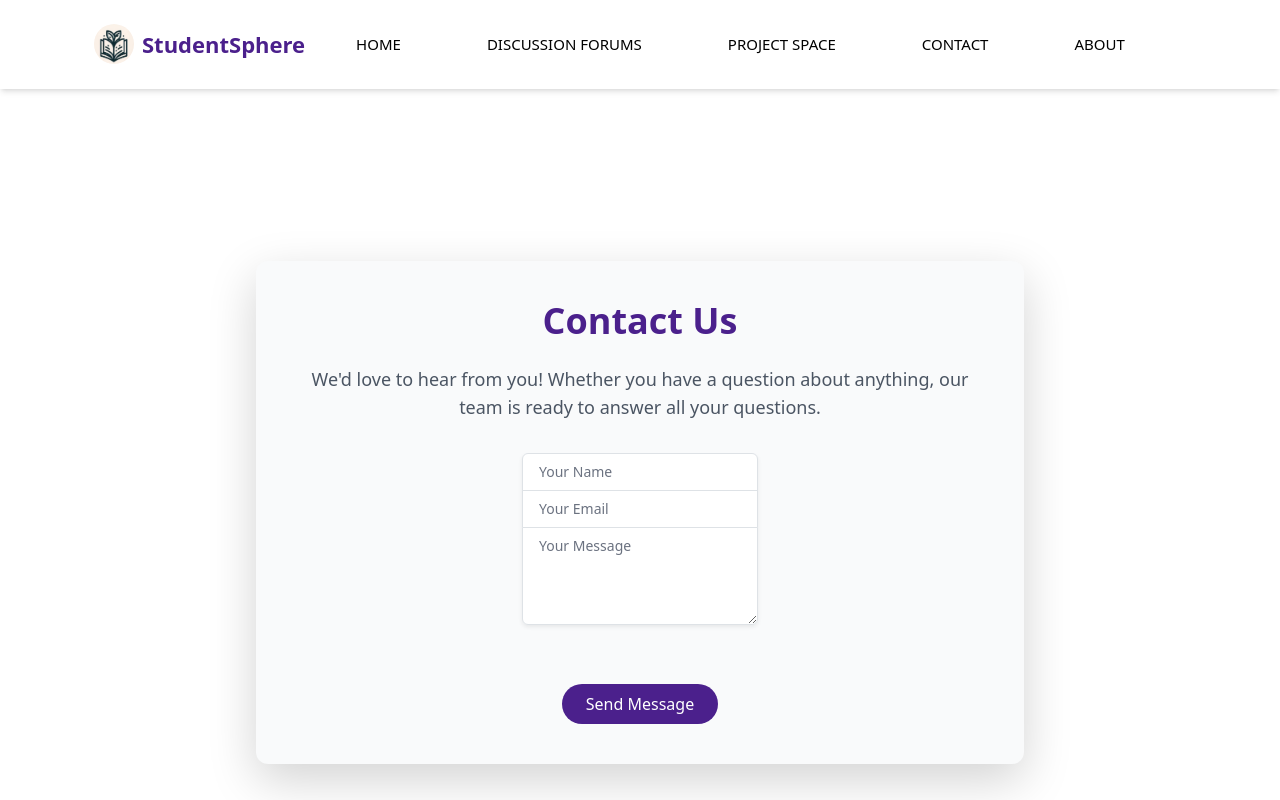
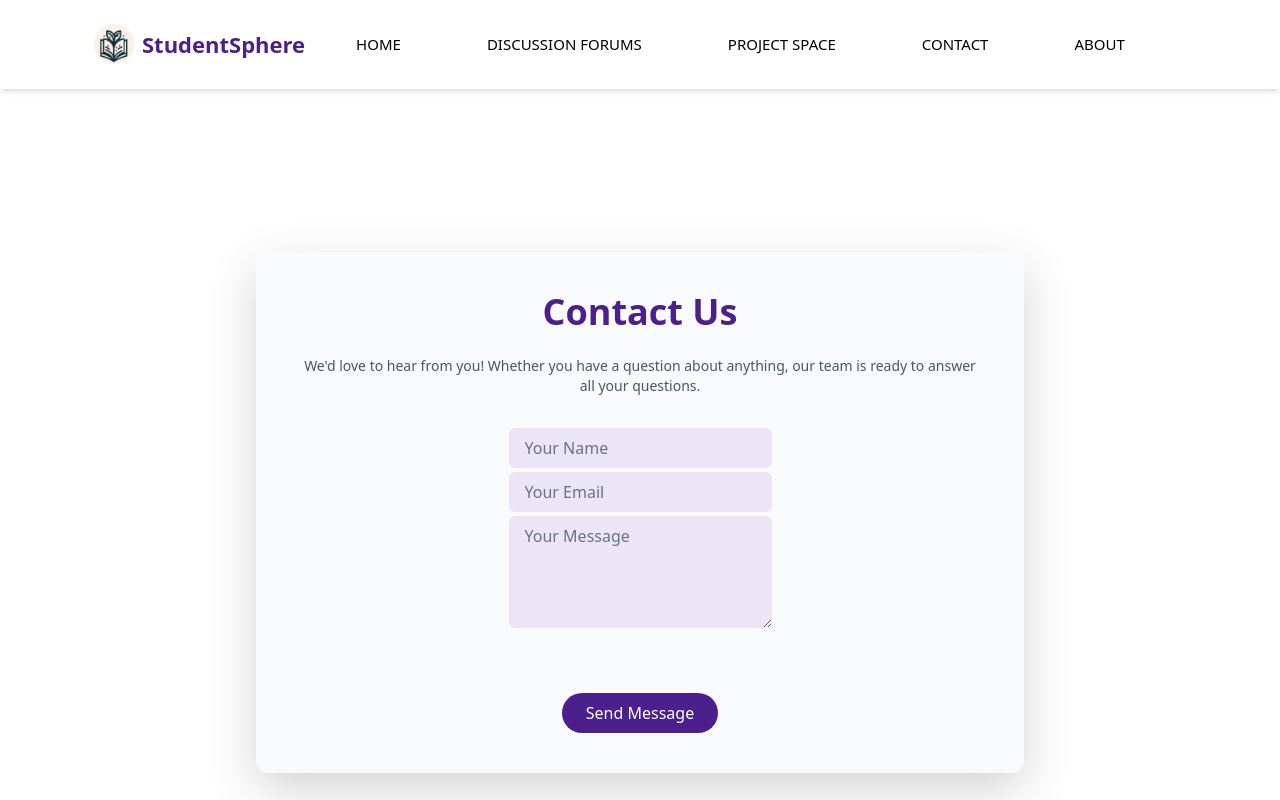
Before and after one commit to RAGHAV-223/StudentSphere, a React (Vite) app in the folder frontend/: page /contact in a window 1280 px wide. Shown: the top 800 px of the page. Built offline with nearby package versions, Linux system fonts and the light colour scheme.

Commit message:
updated css

```diff
--- a/frontend/src/components/contact/contact.css
+++ b/frontend/src/components/contact/contact.css
@@ -12,5 +12,5 @@
 }
 
 .submit-btn:hover{
-    background-color: #5625a1;
+    background-color: #6841a2;
 }
--- a/frontend/src/components/contact/contact.jsx
+++ b/frontend/src/components/contact/contact.jsx
@@ -3,27 +3,28 @@ import "./contact.css"
 
 const ContactPage = () => {
   return (
-    <div className="bg-white min-h-screen flex items-center justify-center py-12 px-4 sm:px-6 lg:px-8">
-      <div className="max-w-3xl w-full space-y-8 p-10 rounded-xl shadow-lg bg-gray-50">
+    <main className="min-h-screen flex flex-col justify-center">
+    <div className="bg-white flex flex-grow items-center justify-center">
+      <div className="max-w-3xl w-full space-y-8 p-6 md:p-10 rounded-xl shadow-lg bg-gray-50">
         <div className="text-center">
-          <h1 className="text-4xl font-bold custom_color">Contact Us</h1>
-          <p className="mt-4 text-lg text-gray-600">
+          <h1 className="text-3xl md:text-4xl font-bold custom_color">Contact Us</h1>
+          <p className="mt-4 text-lg md:text-sm text-gray-600">
             We'd love to hear from you! Whether you have a question about anything, our team is ready to answer all your questions.
           </p>
         </div>
         <form className="mt-8 space-y-6">
-          <div className="rounded-md shadow-sm -space-y-px">
+          <div className="rounded-md space-y-1">
             <div>
               <label htmlFor="name" className="sr-only">Name</label>
-              <input id="name" name="name" type="text" required className="appearance-none rounded-none relative block w-full px-3 py-2 border border-gray-300 placeholder-gray-500 text-gray-900 rounded-t-md focus:outline-none focus:ring-blue-500 focus:border-blue-500 focus:z-10 sm:text-sm" placeholder="Your Name" />
+              <input id="name" name="name" type="text" required className="w-full px-3 py-2 rounded-md bg-[#eae6f5] border-gray-300 placeholder-gray-500 focus:outline-none" placeholder="Your Name" />
             </div>
             <div>
               <label htmlFor="email" className="sr-only">Email</label>
-              <input id="email" name="email" type="email" required className="appearance-none rounded-none relative block w-full px-3 py-2 border border-gray-300 placeholder-gray-500 text-gray-900 focus:outline-none focus:ring-blue-500 focus:border-blue-500 focus:z-10 sm:text-sm" placeholder="Your Email" />
+              <input id="email" name="email" type="email" required className="w-full px-3 py-2 rounded-md bg-[#eae6f5] border-gray-300 placeholder-gray-500 focus:outline-none" placeholder="Your Email" />
             </div>
             <div>
               <label htmlFor="message" className="sr-only">Message</label>
-              <textarea id="message" name="message" rows="4" required className="appearance-none rounded-none relative block w-full px-3 py-2 border border-gray-300 placeholder-gray-500 text-gray-900 rounded-b-md focus:outline-none focus:ring-blue-500 focus:border-blue-500 focus:z-10 sm:text-sm" placeholder="Your Message"></textarea>
+              <textarea id="message" name="message" rows="4" required className="w-full px-3 py-2 rounded-md bg-[#eae6f5] border-gray-300 placeholder-gray-500 focus:outline-none" placeholder="Your Message"></textarea>
             </div>
           </div>
           <div>
@@ -34,6 +35,7 @@ const ContactPage = () => {
         </form>
       </div>
     </div>
+    </main>
   );
 };
 
--- a/frontend/src/components/home/home.jsx
+++ b/frontend/src/components/home/home.jsx
@@ -7,7 +7,7 @@ import "./home.css"
 const Home = () => {
     return (
         <div className='body'>
-            <section className="hero min-h-screen bg-base-200 ">
+            <section className="hero min-h-screen">
                 <div className="container">
                     <div className="row">
                         <div className="col-md-6">
```
Also changed, not shown: 1 other file (tests, documents, lock files or other folders).
